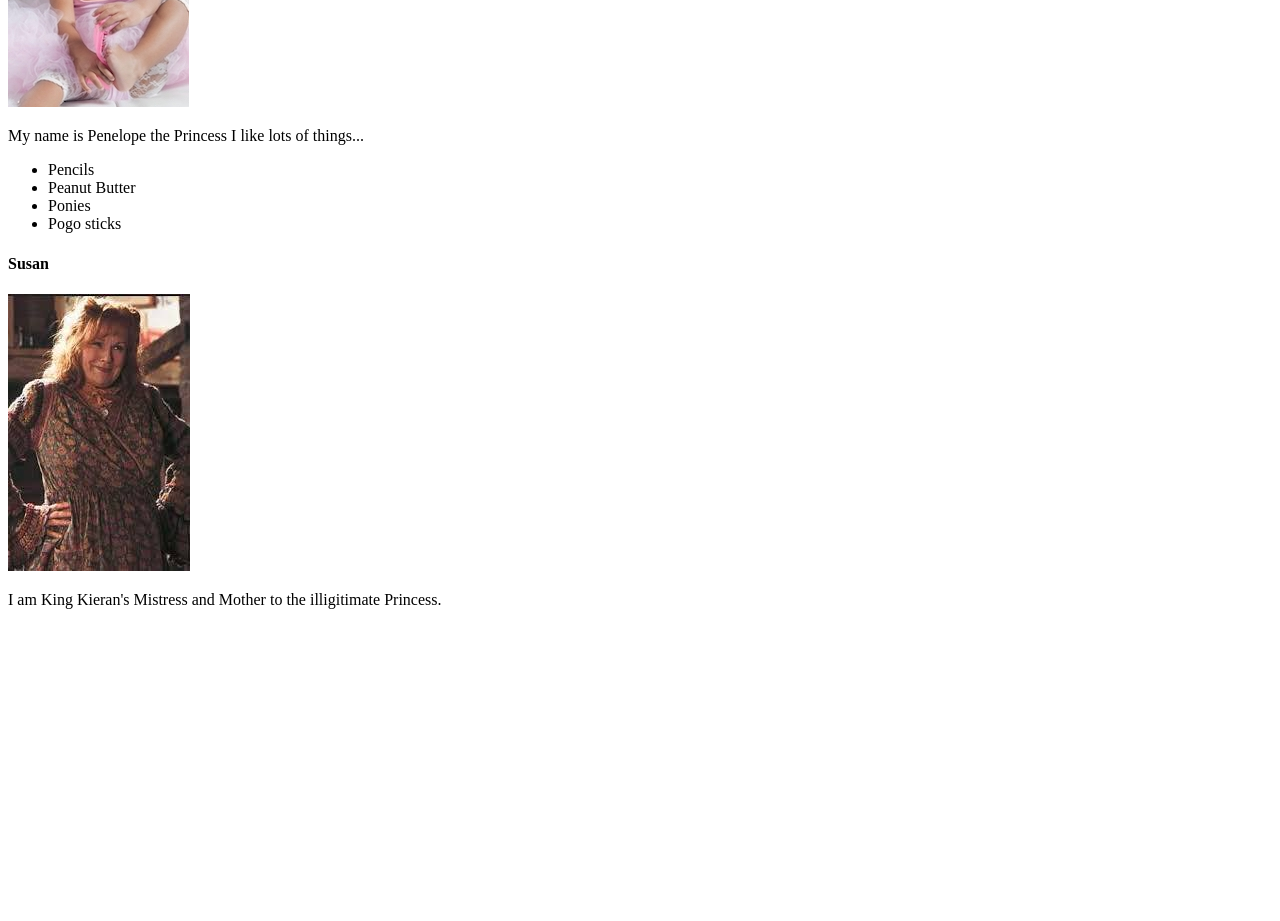
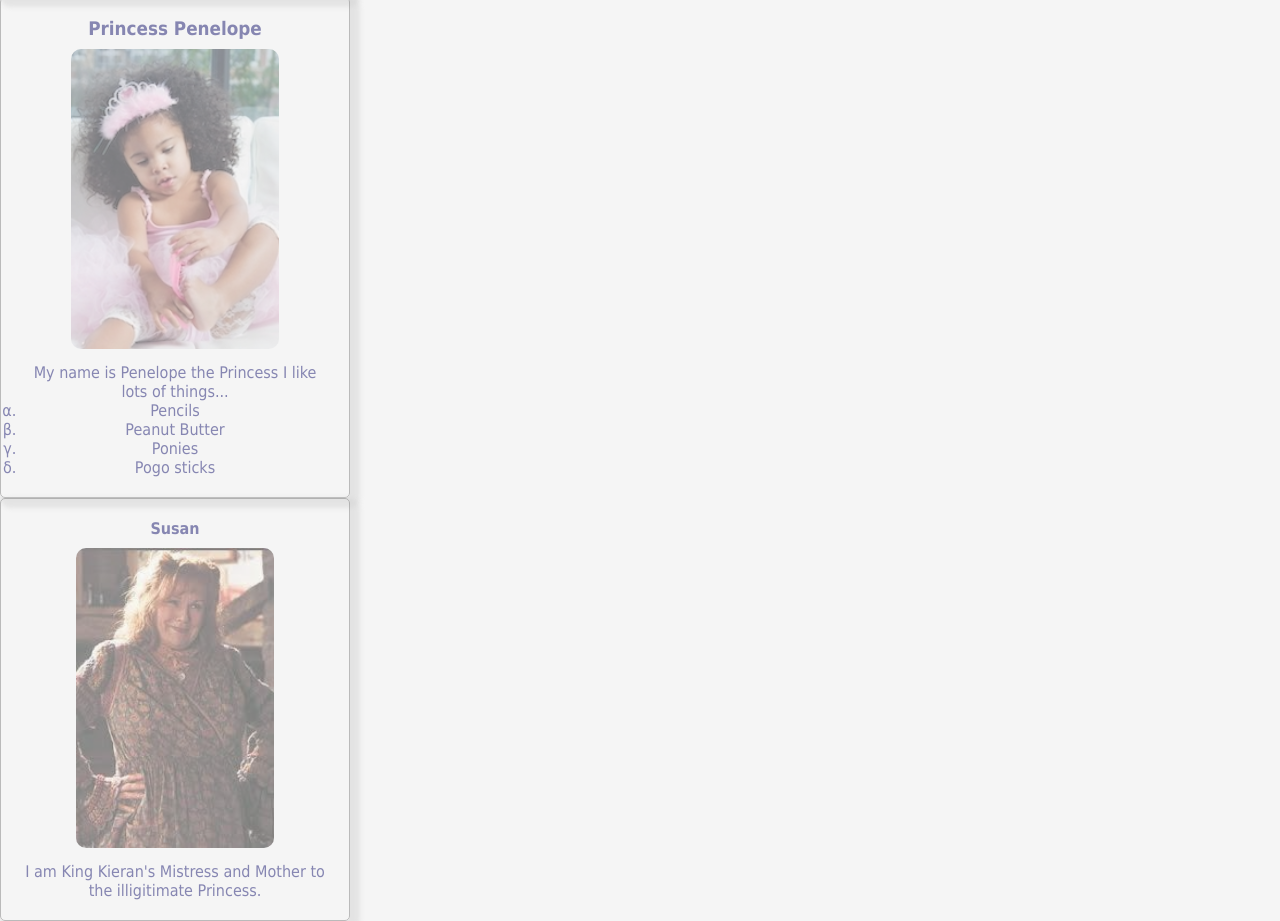
Before and after one commit to joe-fol/web-fundamentals-palace, a plain HTML site: page index.html in a window 1280 px wide. Shown: the part 1503-2424 px from the top of the page. Before the commit the page ends 2128 px from the top, so only its background shows below. Drawn offline with Linux system fonts and the light colour scheme.

Commit message:
styled cards

```diff
--- a/index.html
+++ b/index.html
@@ -4,6 +4,7 @@
   <meta charset="UTF-8">
   <meta http-equiv="X-UA-Compatible" content="IE=edge">
   <meta name="viewport" content="width=device-width, initial-scale=1.0">
+  <link rel="stylesheet" href="styles.css">
   <title>The Web Fundamentals</title>
 </head>
 <body>
@@ -14,7 +15,7 @@
 
   <main>
     <section>
-      <article>
+      <article class="card">
         <h2>King Kieran</h2>
         <img src="./images/king.jpg" alt="King Keiran">
         <p>My name is Kieran and I am the king. I like Karate and kitesurfing. My son <a href="#peter">Peter</a> is the heir to the throne.</p>
@@ -22,7 +23,7 @@
     </section>
 
     <section>
-      <article>
+      <article class="card">
         <h2>Queen Queenie</h2>
         <img src="./images/queen.jpg" alt="Queen Queenie">
         <p>
@@ -33,17 +34,17 @@
     </section>
 
     <section>
-      <article>
+      <article class="card">
         <h3 id="peter">Prince Peter</h3>
         <img src="./images/prince-peter.jpg" alt="Prince Peter">
         <p>My name is Peter the Prince. I like posing and pizza. Follow me on instagram <span>@pengprincepeter</span></p>
       </article>
 
-      <article>
+      <article class="card">
         <h3>Princess Penelope</h3>
         <img src="./images/princess-penelope.jpg" alt="Princess Penelope">
         <p>My name is Penelope the Princess I like lots of things...</p>
-        <ul>
+        <ul id="penelope-list">
           <li>Pencils</li>
           <li>Peanut Butter</li>
           <li>Ponies</li>
@@ -53,7 +54,7 @@
     </section>
 
     <section>
-      <article>
+      <article class="card">
         <h4>Susan</h4>
         <img src="./images/susan.jpg" alt="Susan">
         <p>I am King Kieran's Mistress and Mother to the illigitimate Princess.</p>
--- /dev/null
+++ b/styles.css
@@ -0,0 +1,62 @@
+* {
+  margin: 0;
+  padding: 0;
+  box-sizing: border-box;
+  font-family: Tahoma, verdana, sans-serif;
+}
+
+body {
+  background-color: whitesmoke;
+  max-width: 1400px;
+  margin: auto;
+}
+
+header {
+  text-align: center;
+  padding: 40px;
+  color: rgb(94, 92, 89);
+}
+
+header h1 {
+  font-size: 40px;
+}
+
+.card {
+  width: 350px;
+  border: 1px solid gray;
+  border-radius: 5px;
+  text-align: center;
+  color: midnightblue;
+  box-shadow: 5px 5px 5px 5px lightgray;
+  padding: 20px;
+  opacity: 0.5;
+  transition: opacity 0.3s ease;
+}
+
+
+.card:hover {
+  opacity: 1;
+}
+
+.card img {
+  margin: 10px;
+  height: 300px;
+  border-radius: 10px;
+}
+
+#penelope-list {
+  list-style-type: lower-greek;
+}
+
+li:hover {
+  color: coral
+}
+
+span {
+  color: plum;
+  font-size: 1.5em;
+}
+
+a:visited {
+  color: burlywood;
+}
```
